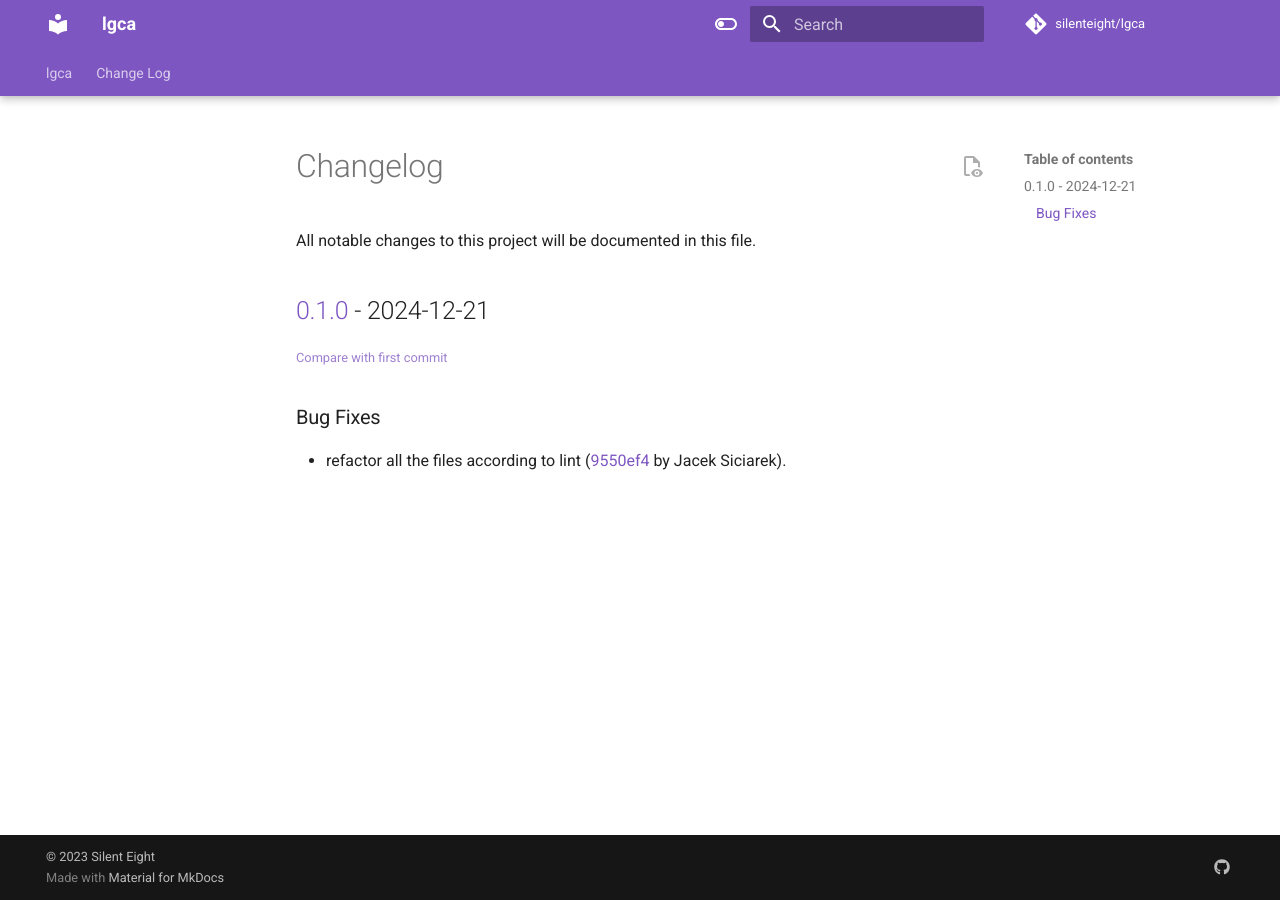
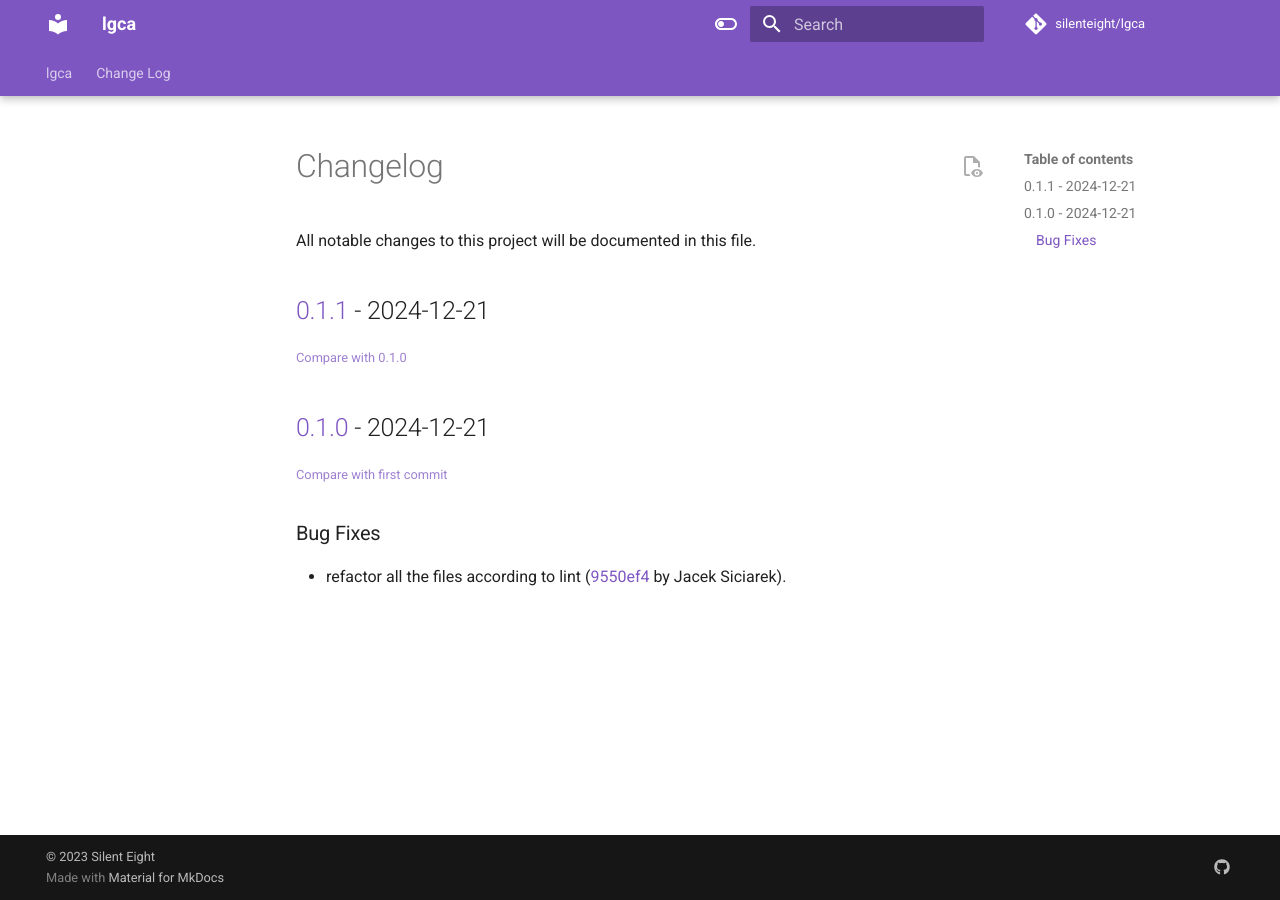
Before and after one commit to siciarek/lgca, an MkDocs documentation site: the page built from docs/changelog.md, in a window 1280 px wide. Built offline with MkDocs 1.6.1 and Material for MkDocs 9.7.7, drawn with Linux system fonts in a browser that asks for light colours; comment, search, counter and statistics services are not loaded.

Commit message:
docs: update changelog

```diff
--- a/docs/changelog.md
+++ b/docs/changelog.md
@@ -3,6 +3,10 @@
 All notable changes to this project will be documented in this file.
 
 <!-- insertion marker -->
+## [0.1.1](https://github.com/siciarek/lgca/tags/0.1.1) - 2024-12-21
+
+<small>[Compare with 0.1.0](https://github.com/siciarek/lgca/compare/0.1.0...0.1.1)</small>
+
 ## [0.1.0](https://github.com/siciarek/lgca/tags/0.1.0) - 2024-12-21
 
 <small>[Compare with first commit](https://github.com/siciarek/lgca/compare/dc97d553495089fbe14ea836e2008177ec851658...0.1.0)</small>
```
